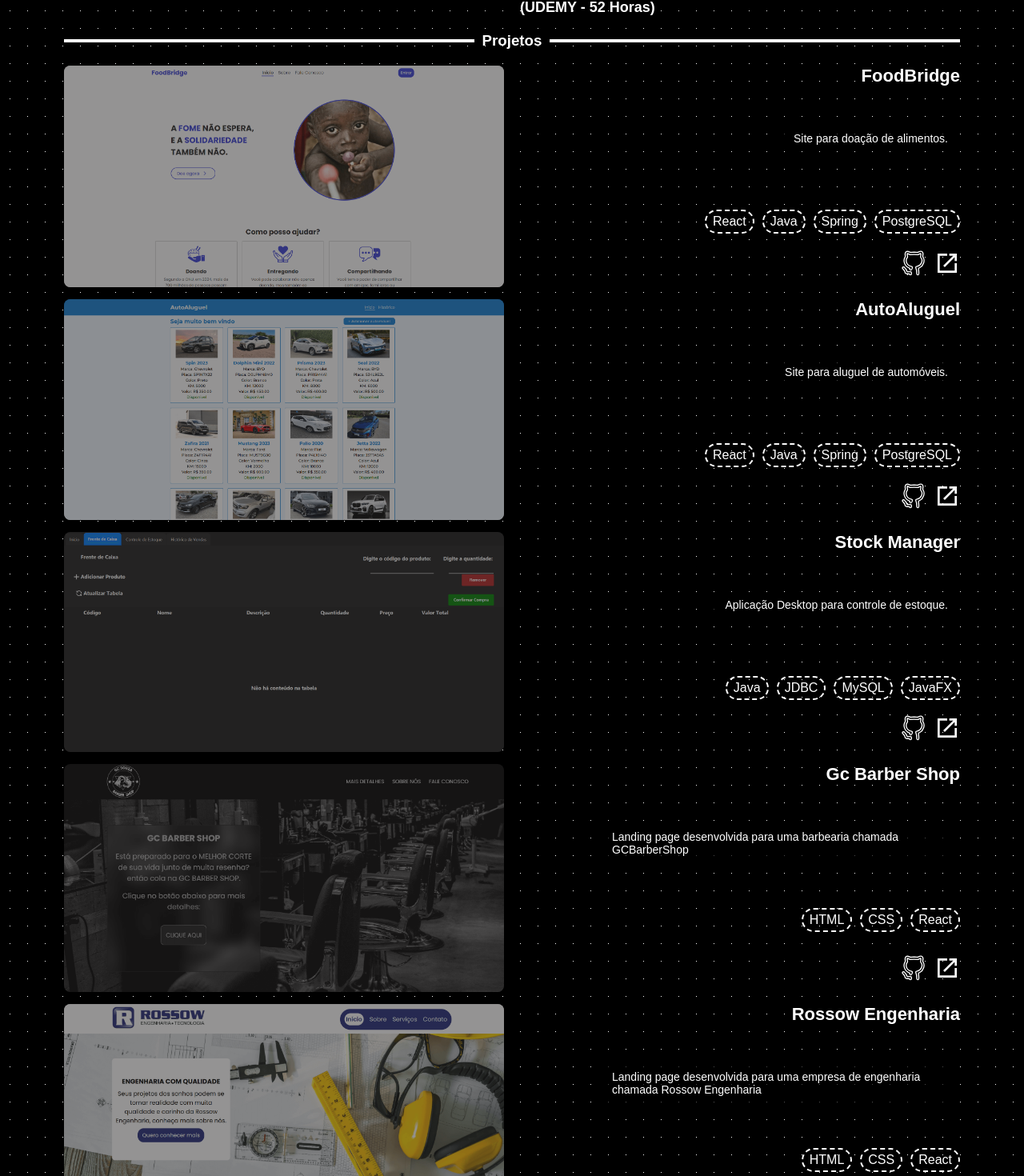
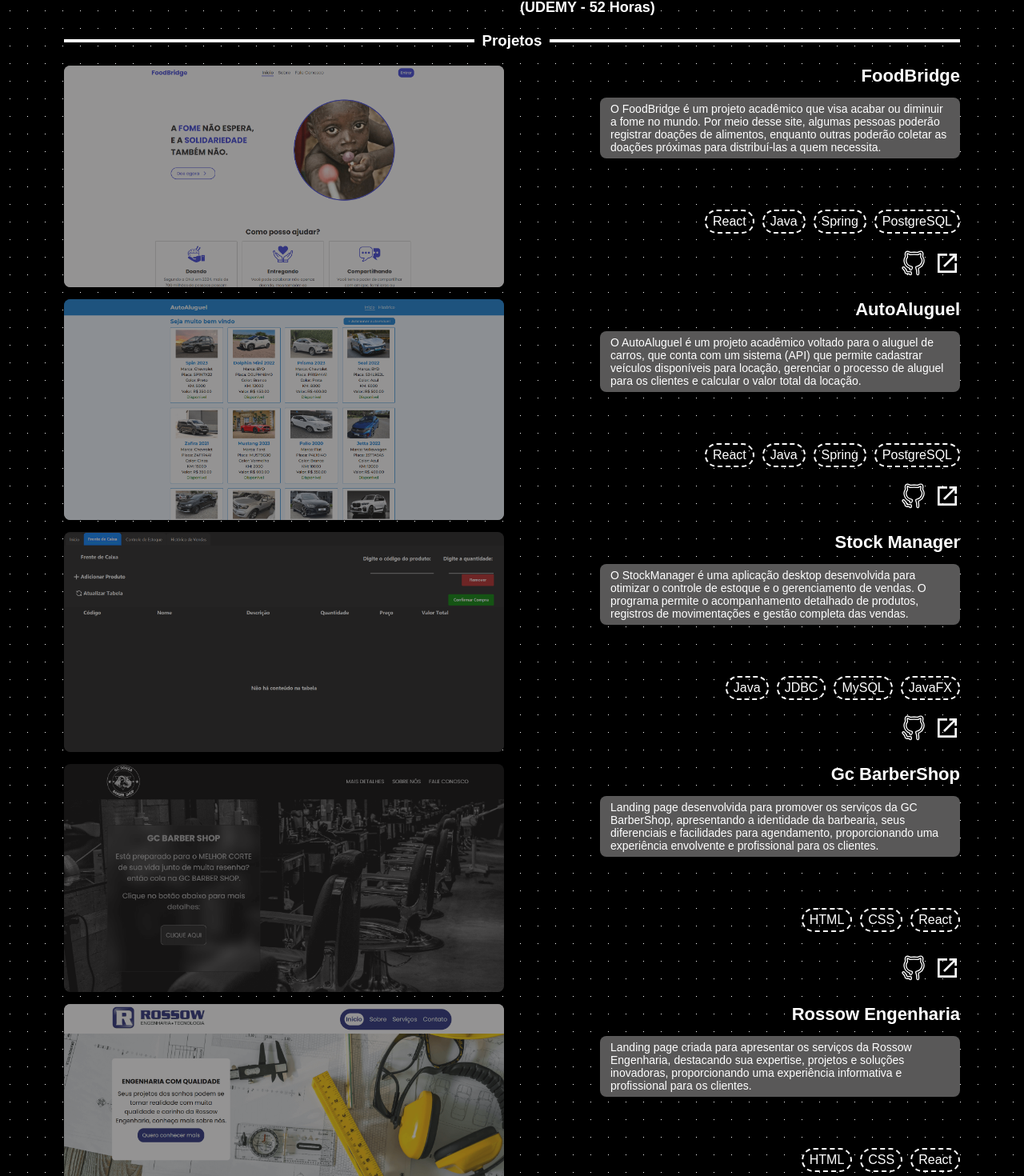
Before and after one commit to EduardoGollner0609/Portifolio, a React (Vite) app: page / in a window 1280 px wide. Shown: the part 1099-2569 px from the top of the page at 80% size. Built offline with nearby package versions, Linux system fonts and the light colour scheme; a web font is replaced by a local one.

Commit message:
Melhorando descrição dos projetos.

```diff
--- a/src/components/ProjectCard/styles.css
+++ b/src/components/ProjectCard/styles.css
@@ -84,10 +84,10 @@
 
 .project-card-details-description {
   position: absolute;
-  top: 75px;
+  top: 40px;
   right: 0px;
-  background: rgba(0, 0, 0, 0.7);
-  padding: 8px 15px;
+  background: rgb(89, 88, 88);
+  padding: 6px 13px;
   font-size: 14px;
   border-radius: 8px;
   transition: right 0.3s ease-in-out;
--- a/src/routes/Page/index.tsx
+++ b/src/routes/Page/index.tsx
@@ -121,35 +121,44 @@
                         <ProjectCard
                             imgUrl={foodbridgeProjectImg}
                             title='FoodBridge'
-                            description='Site para doação de alimentos.'
+                            description='O FoodBridge é um projeto acadêmico que visa acabar ou diminuir a fome no mundo.
+                            Por meio desse site, algumas pessoas poderão registrar doações de alimentos,
+                            enquanto outras poderão coletar as doações próximas para distribuí-las a quem necessita.'
                             skills={siteSkills}
                             githubUrl='https://github.com/EduardoGollner0609/FoodBridge'
                             projectUrl='https://foodbridge-oficial.vercel.app/' />
                         <ProjectCard
                             imgUrl={autoaluguelProjectImg}
                             title='AutoAluguel'
-                            description='Site para aluguel de automóveis.'
+                            description='O AutoAluguel é um projeto acadêmico voltado para o aluguel de carros, que conta com um sistema (API) que permite cadastrar veículos disponíveis para locação,
+                            gerenciar o processo de aluguel para os clientes e calcular o valor total da locação.'
                             skills={siteSkills}
                             githubUrl='https://github.com/EduardoGollner0609/AutoAluguel'
                             projectUrl='https://autoaluguel.vercel.app/' />
                         <ProjectCard
                             imgUrl={stockmanagerProjectImg}
                             title='Stock Manager'
-                            description='Aplicação Desktop para controle de estoque.'
+                            description='O StockManager é uma aplicação desktop desenvolvida para otimizar o controle de estoque e o gerenciamento de vendas.
+                            O programa permite o acompanhamento detalhado de produtos,
+                            registros de movimentações e gestão completa das vendas.'
                             skills={['Java', 'JDBC', 'MySQL', 'JavaFX']}
                             githubUrl='https://github.com/EduardoGollner0609/StockManager'
                             projectUrl='https://github.com/EduardoGollner0609/StockManager' />
                         <ProjectCard
                             imgUrl={gcbarbershopProjectImg}
-                            title='Gc Barber Shop'
-                            description='Landing page desenvolvida para uma barbearia chamada GCBarberShop'
+                            title='Gc BarberShop'
+                            description='Landing page desenvolvida para promover os serviços da GC BarberShop, apresentando a identidade da barbearia,
+                            seus diferenciais e facilidades para agendamento,
+                            proporcionando uma experiência envolvente e profissional para os clientes. '
                             skills={landingPageSkills}
                             githubUrl='https://github.com/EduardoGollner0609/GCBarberShop'
                             projectUrl='https://gcbarbershop.netlify.app/' />
                         <ProjectCard
                             imgUrl={rossowEngenhariaProjectImg}
                             title='Rossow Engenharia'
-                            description='Landing page desenvolvida para uma empresa de engenharia chamada Rossow Engenharia'
+                            description='Landing page criada para apresentar os serviços da Rossow Engenharia, destacando sua expertise,
+                            projetos e soluções inovadoras,
+                            proporcionando uma experiência informativa e profissional para os clientes.'
                             skills={landingPageSkills}
                             githubUrl='https://github.com/EduardoGollner0609/RossowEngenharia'
                             projectUrl='https://rossow-engenharia.netlify.app/' />
```
